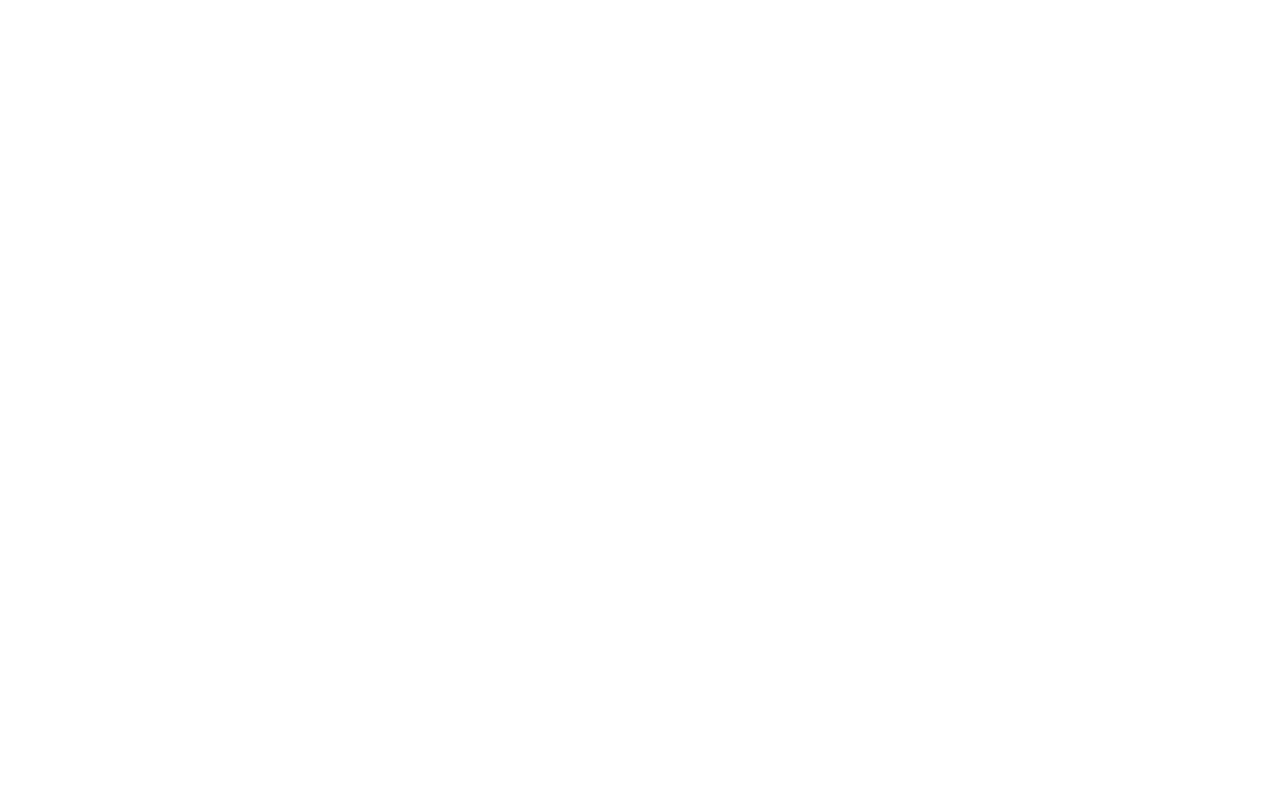
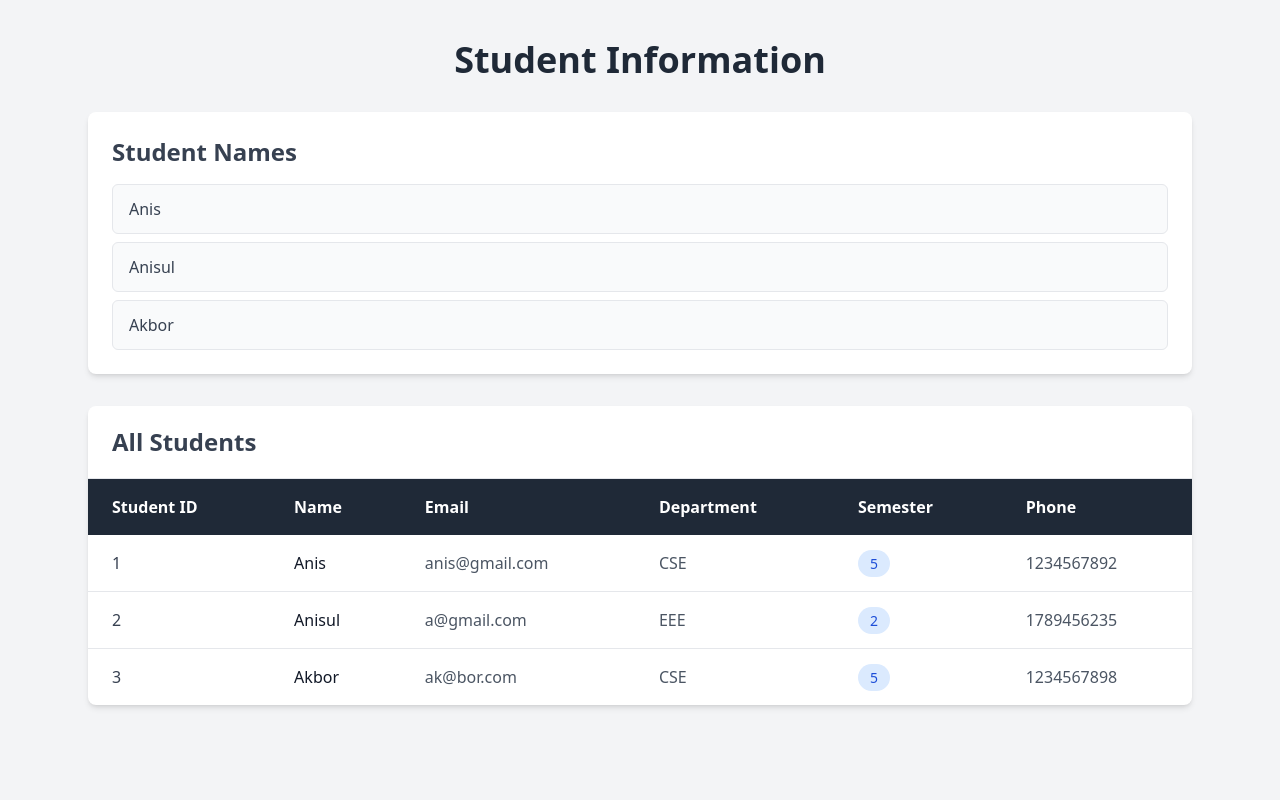
Before and after one commit to MuhammadRafiulIslam9803/django-with-css, a Django app: page /cl/ in a window 1280 px wide. Before the commit the page is empty. Run offline with Django 5.2, Linux system fonts and the light colour scheme; data comes from the database, SQL or seed files in the repository; some libraries are stand-ins or nearby versions.

Commit message:
added html for student details

```diff
--- a/root_app/templates/collage/student.html
+++ b/root_app/templates/collage/student.html
@@ -3,9 +3,111 @@
 <head>
     <meta charset="UTF-8">
     <meta name="viewport" content="width=device-width, initial-scale=1.0">
-    <title>Document</title>
+    <title>Student</title>
+
+    <!-- Tailwind CSS -->
+    <script src="https://cdn.tailwindcss.com"></script>
 </head>
-<body>
+
+<body class="bg-gray-100 min-h-screen">
+
+    <div class="max-w-6xl mx-auto px-6 py-10">
+
+        <!-- Heading -->
+        <h1 class="text-4xl font-bold text-center text-gray-800 mb-8">
+            Student Information
+        </h1>
+
+        <!-- Student List -->
+        <div class="bg-white rounded-lg shadow-md p-6 mb-8">
+            <h2 class="text-2xl font-semibold text-gray-700 mb-4">
+                Student Names
+            </h2>
+
+            <ul class="space-y-2">
+                {% for student in studentDetails %}
+                    <li class="bg-gray-50 border border-gray-200 rounded-md px-4 py-3 text-gray-700">
+                        {{ student.student_name }}
+                    </li>
+                {% endfor %}
+            </ul>
+        </div>
+
+
+        <!-- Student Table -->
+        <div class="bg-white rounded-lg shadow-md overflow-hidden">
+
+            <div class="px-6 py-5 border-b border-gray-200">
+                <h2 class="text-2xl font-semibold text-gray-700">
+                    All Students
+                </h2>
+            </div>
+
+            <div class="overflow-x-auto">
+                <table class="w-full text-left">
+
+                    <thead class="bg-gray-800 text-white">
+                        <tr>
+                            <th class="px-6 py-4">Student ID</th>
+                            <th class="px-6 py-4">Name</th>
+                            <th class="px-6 py-4">Email</th>
+                            <th class="px-6 py-4">Department</th>
+                            <th class="px-6 py-4">Semester</th>
+                            <th class="px-6 py-4">Phone</th>
+                        </tr>
+                    </thead>
+
+                    <tbody class="divide-y divide-gray-200">
+
+                        {% for student in studentDetails %}
+
+                        <tr class="hover:bg-gray-50 transition">
+
+                            <td class="px-6 py-4 text-gray-700">
+                                {{ student.student_id }}
+                            </td>
+
+                            <td class="px-6 py-4 font-medium text-gray-900">
+                                {{ student.student_name }}
+                            </td>
+
+                            <td class="px-6 py-4 text-gray-600">
+                                {{ student.student_email }}
+                            </td>
+
+                            <td class="px-6 py-4 text-gray-600">
+                                {{ student.student_department }}
+                            </td>
+
+                            <td class="px-6 py-4">
+                                <span class="bg-blue-100 text-blue-700 px-3 py-1 rounded-full text-sm">
+                                    {{ student.student_semester }}
+                                </span>
+                            </td>
+
+                            <td class="px-6 py-4 text-gray-600">
+                                {{ student.student_phone }}
+                            </td>
+
+                        </tr>
+
+                        {% empty %}
+
+                        <tr>
+                            <td colspan="6" class="text-center px-6 py-8 text-gray-500">
+                                No students found.
+                            </td>
+                        </tr>
+
+                        {% endfor %}
+
+                    </tbody>
+
+                </table>
+            </div>
+        </div>
+
+    </div>
 
 </body>
 </html>
```
